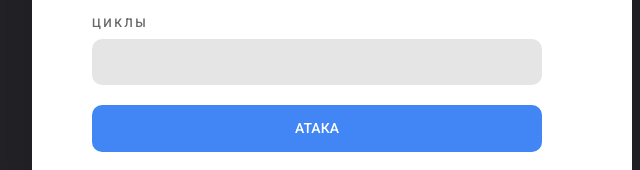
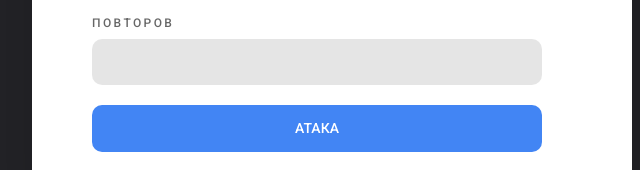
Before and after one commit to ayushman-sinha/bomber-api, a website: page html/index.html in a window 1280 px wide. Shown: the part 302-472 px from the top of the page, 308-948 px from the left. Drawn offline with nearby package versions, Linux system fonts and the light colour scheme; some packages are replaced by stand-ins of ours; a script that the page names is missing.

Commit message:
Косметика

```diff
--- a/html/index.html
+++ b/html/index.html
@@ -26,7 +26,7 @@
               <input type="number" id="number" name="number" required="required" maxlength="12"/>
             </div>
             <div class="form-group">
-              <label for="loops">Циклы</label>
+              <label for="loops">Повторов</label>
               <input type="number" id="loops" name="loops" required="required" min="1" max="30"/>
             </div>
             <div class="form-group">
```
